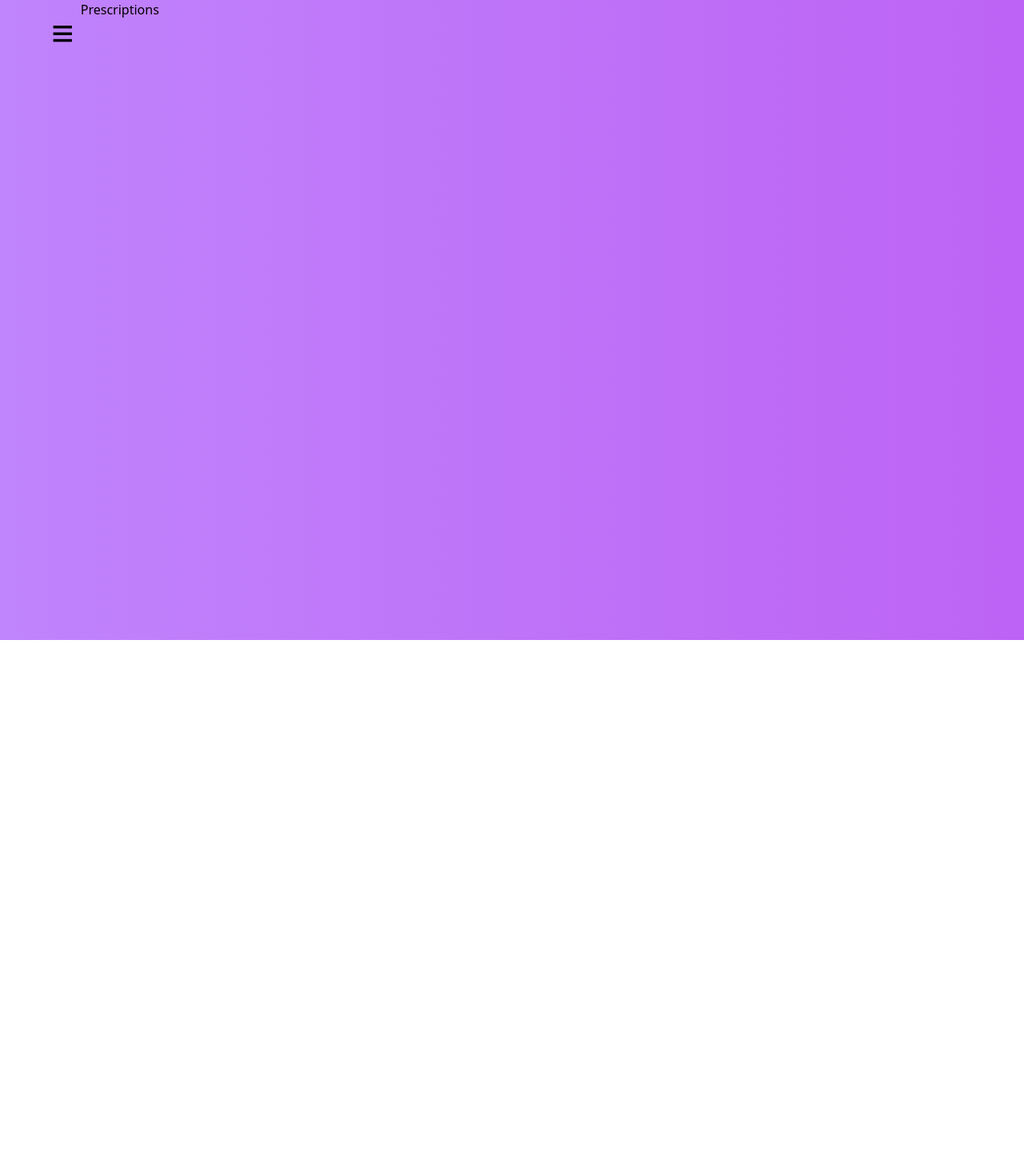
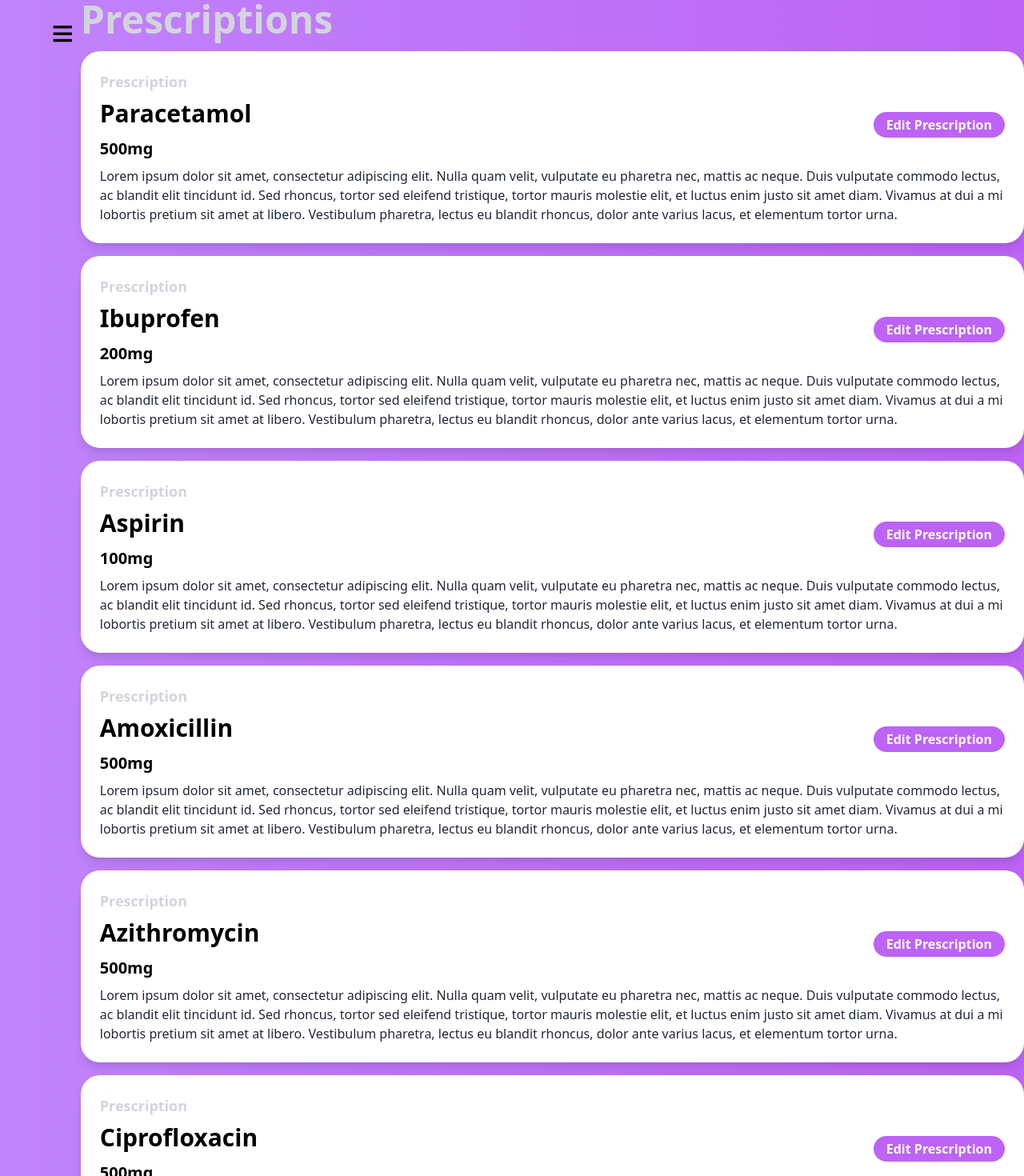
Before and after one commit to yousongsun/gdsc-hackathon-2024, a React (Vite) app in the folder frontend/: page /prescriptions in a window 1280 px wide. Shown: the top 1470 px of the page at 80% size. Before the commit the page ends 800 px from the top, so only its background shows below. Built offline with nearby package versions, Linux system fonts and the light colour scheme.

Commit message:
feat: prescription banner component

```diff
--- a/frontend/src/App.jsx
+++ b/frontend/src/App.jsx
@@ -13,7 +13,7 @@ const App = () => {
 
   return (
     <BrowserRouter>
-      <div className="w-screen h-screen bg-gradient-to-r from-purple-400 to-primary flex">
+      <div className="w-full h-full bg-gradient-to-r from-purple-400 to-primary flex">
         <WebSidebar
           sidebarVisible={sidebarVisible}
           setsidebarVisible={setsidebarVisible}
--- a/frontend/src/components/AllPrescriptions.jsx
+++ b/frontend/src/components/AllPrescriptions.jsx
@@ -1,8 +1,20 @@
 import React from 'react'
+import Prescription from './Prescription'
+import PrescriptionBanner from './PrescriptionBanner'
 
 const AllPrescriptions = () => {
   return (
-    <div>Prescriptions</div>
+    <div className = 'flex flex-row flex-wrap'>
+      <h1 className='text-5xl font-bold text-gray-300'>Prescriptions</h1>
+      <PrescriptionBanner name={'Paracetamol'} dose={'500mg'} />
+      <PrescriptionBanner name={'Ibuprofen'} dose={'200mg'} />
+      <PrescriptionBanner name={'Aspirin'} dose={'100mg'} />
+      <PrescriptionBanner name={'Amoxicillin'} dose={'500mg'} />
+      <PrescriptionBanner name={'Azithromycin'} dose={'500mg'} />
+      <PrescriptionBanner name={'Ciprofloxacin'} dose={'500mg'} />
+      <PrescriptionBanner name={'Doxycycline'} dose={'100mg'} />
+      <PrescriptionBanner name={'Metronidazole'} dose={'500mg'} />
+    </div>
   )
 }
 
--- a/frontend/src/components/Prescription.jsx
+++ b/frontend/src/components/Prescription.jsx
@@ -0,0 +1,17 @@
+import React from 'react'
+
+const Prescription = ({ name, dose, info }) => {
+  return (
+    <div className='bg-white rounded-3xl shadow-lg p-6 mt-4'>
+      <h2 className='text-lg text-gray-300 font-bold mb-2'>Prescription</h2>
+      <div className='flex justify-between'>
+        <h2 className='text-3xl font-bold mb-2'>{name}</h2>
+        <button className='bg-primary hover:bg-purple-500 text-white font-bold py-1 px-4 rounded-3xl mt-4 '>Edit Prescription</button>
+      </div>
+      <h2 className='text-xl font-bold mb-2'>{dose}</h2>
+      <p className='text-gray-800'>{info}</p>
+    </div>
+  )
+}
+
+export default Prescription
--- /dev/null
+++ b/frontend/src/components/PrescriptionBanner.jsx
@@ -0,0 +1,19 @@
+import React from 'react'
+
+const PrescriptionBanner = ({ name, dose }) => {
+  return (
+    <div>
+        <div className='bg-white rounded-3xl shadow-lg p-6 mt-4'>
+            <h2 className='text-lg text-gray-300 font-bold mb-2'>Prescription</h2>
+            <div className='flex justify-between'>
+            <h2 className='text-3xl font-bold mb-2'>{name}</h2>
+            <button className='bg-primary hover:bg-purple-500 text-white font-bold py-1 px-4 rounded-3xl mt-4 '>Edit Prescription</button>
+            </div>
+            <h2 className='text-xl font-bold mb-2'>{dose}</h2>
+            <p className='text-gray-800'>Lorem ipsum dolor sit amet, consectetur adipiscing elit. Nulla quam velit, vulputate eu pharetra nec, mattis ac neque. Duis vulputate commodo lectus, ac blandit elit tincidunt id. Sed rhoncus, tortor sed eleifend tristique, tortor mauris molestie elit, et luctus enim justo sit amet diam. Vivamus at dui a mi lobortis pretium sit amet at libero. Vestibulum pharetra, lectus eu blandit rhoncus, dolor ante varius lacus, et elementum tortor urna.</p>
+        </div>
+    </div>
+  )
+}
+
+export default PrescriptionBanner
--- a/frontend/src/components/WebSidebar.jsx
+++ b/frontend/src/components/WebSidebar.jsx
@@ -6,7 +6,7 @@ const WebSidebar = ({ sidebarVisible, setsidebarVisible }) => {
   return (
     <div className={`${sidebarVisible ? 'w-1/4' : 'w-1/12'} p-4 flex-col h-screen text-5xl items-center`}>
         <button className='fixed pl-12' onClick={() => setsidebarVisible(!sidebarVisible)}>≡</button>
-        <div className={`${sidebarVisible ? 'flex' : 'hidden'} p-8 py-12 h-full flex-col justify-between`}>
+        <div className={`${sidebarVisible ? 'flex' : 'hidden'} p-8 py-12 h-full flex-col justify-between fixed`}>
             <div className='flex flex-col'>
                 <Link to="/" className="p-4 hover:bg-gray-700 text-5xl">
                     Home
```
